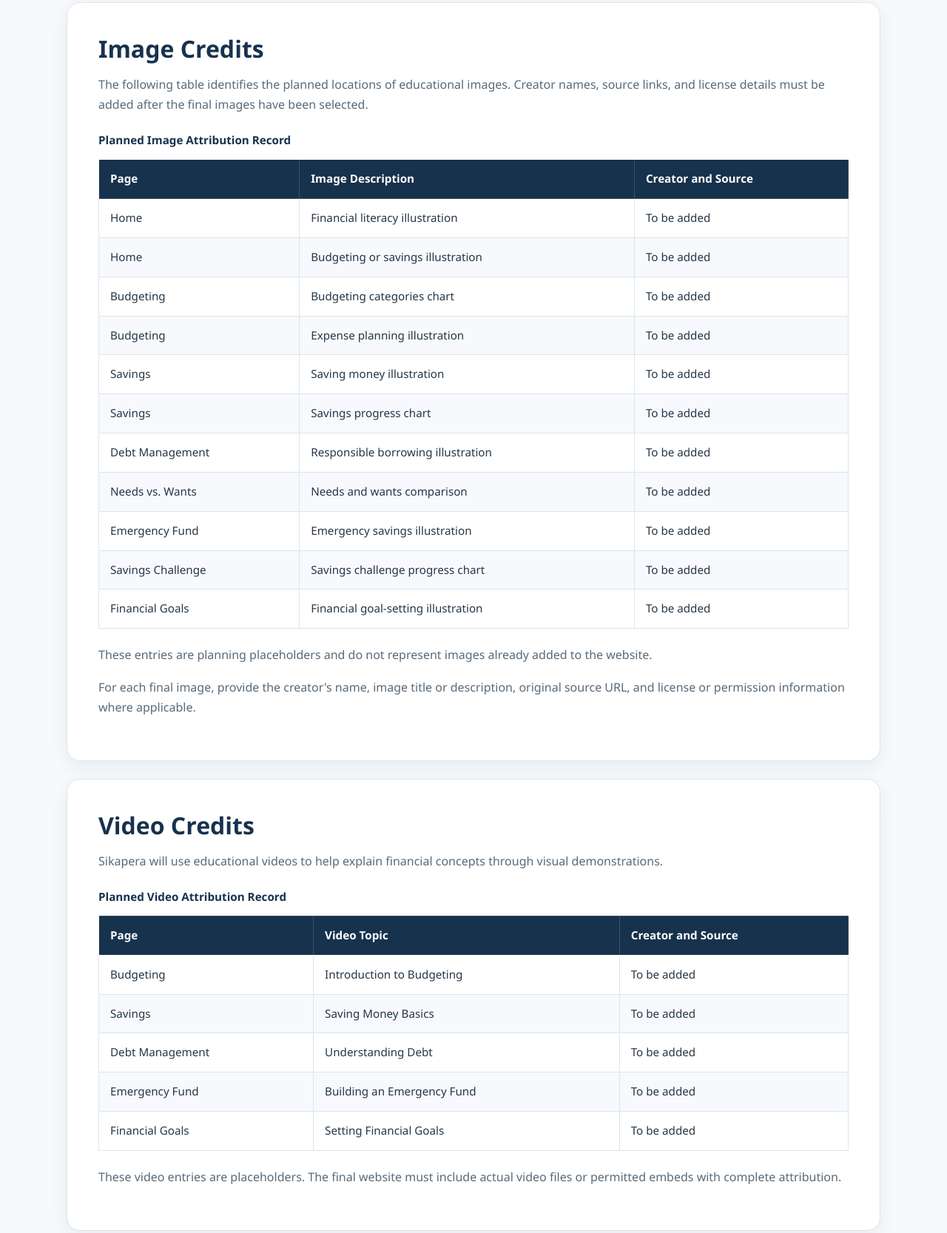
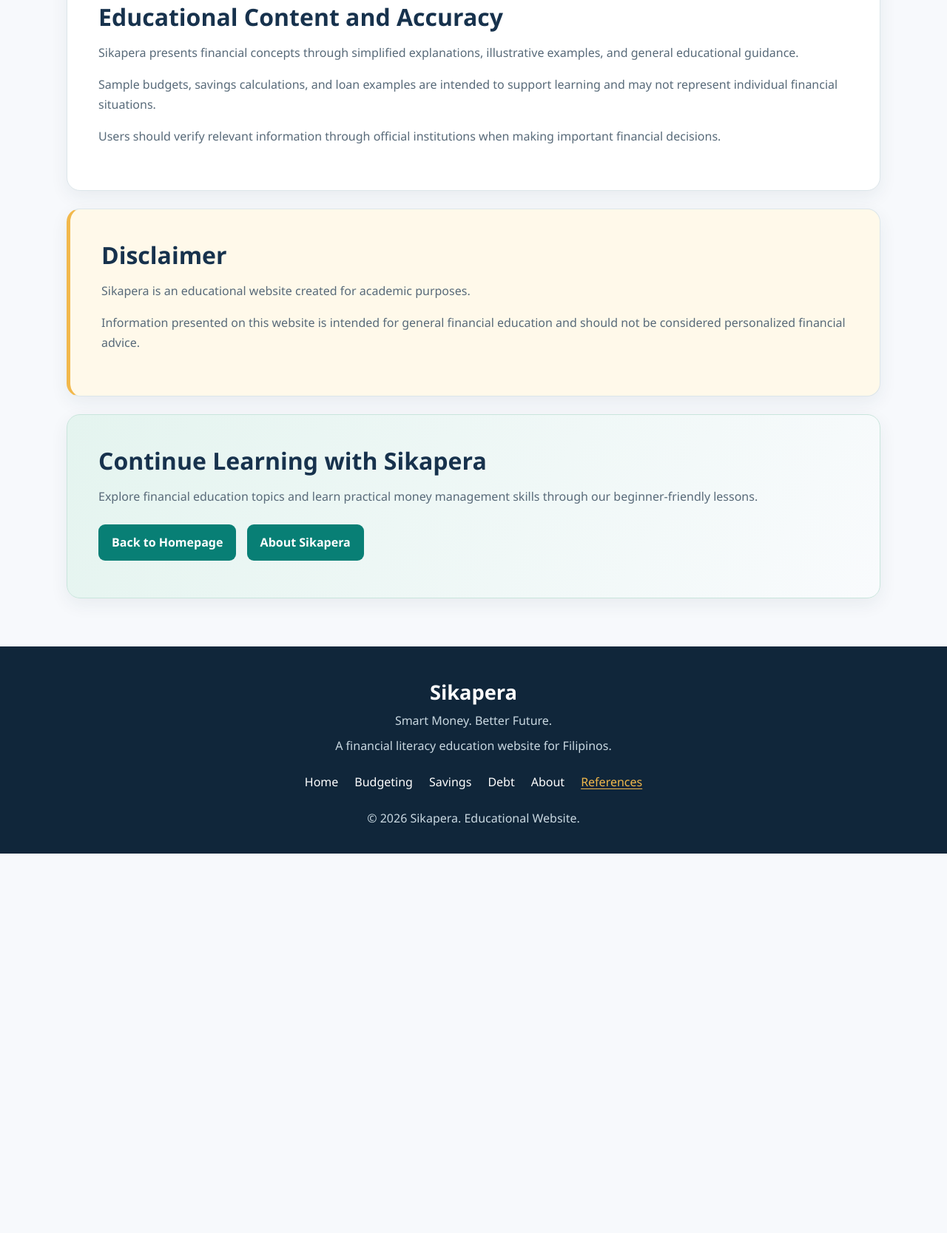
Before and after one commit to siguenzadp/Final-Project, a plain HTML site: page references.html in a window 1280 px wide. Shown: the part 2357-4024 px from the top of the page at 74% size. After the commit the page ends 3511 px from the top, so only its background shows below. Drawn offline with Linux system fonts and the light colour scheme.

Commit message:
revised some pages

```diff
--- a/references.html
+++ b/references.html
@@ -79,147 +79,8 @@
         <section id="media-attribution">
             <h2>Media Attribution</h2>
             <p>Sikapera will include educational images and videos to make financial concepts easier to understand.</p>
-            <p>All media used in the final website must have appropriate attribution and permission or licensing for the intended use.</p>
         </section>
 
-        <section id="image-credits">
-            <h2>Image Credits</h2>
-            <p>The following table identifies the planned locations of educational images. Creator names, source links, and license details must be added after the final images have been selected.</p>
-
-            <!-- COMPLETE THESE CREDITS AFTER ADDING ACTUAL IMAGES -->
-            <table>
-                <caption>Planned Image Attribution Record</caption>
-                <thead>
-                    <tr>
-                        <th scope="col">Page</th>
-                        <th scope="col">Image Description</th>
-                        <th scope="col">Creator and Source</th>
-                    </tr>
-                </thead>
-
-                <tbody>
-                    <tr>
-                        <td>Home</td>
-                        <td>Financial literacy illustration</td>
-                        <td>To be added</td>
-                    </tr>
-
-                    <tr>
-                        <td>Home</td>
-                        <td>Budgeting or savings illustration</td>
-                        <td>To be added</td>
-                    </tr>
-
-                    <tr>
-                        <td>Budgeting</td>
-                        <td>Budgeting categories chart</td>
-                        <td>To be added</td>
-                    </tr>
-
-                    <tr>
-                        <td>Budgeting</td>
-                        <td>Expense planning illustration</td>
-                        <td>To be added</td>
-                    </tr>
-
-                    <tr>
-                        <td>Savings</td>
-                        <td>Saving money illustration</td>
-                        <td>To be added</td>
-                    </tr>
-
-                    <tr>
-                        <td>Savings</td>
-                        <td>Savings progress chart</td>
-                        <td>To be added</td>
-                    </tr>
-
-                    <tr>
-                        <td>Debt Management</td>
-                        <td>Responsible borrowing illustration</td>
-                        <td>To be added</td>
-                    </tr>
-
-                    <tr>
-                        <td>Needs vs. Wants</td>
-                        <td>Needs and wants comparison</td>
-                        <td>To be added</td>
-                    </tr>
-
-                    <tr>
-                        <td>Emergency Fund</td>
-                        <td>Emergency savings illustration</td>
-                        <td>To be added</td>
-                    </tr>
-
-                    <tr>
-                        <td>Savings Challenge</td>
-                        <td>Savings challenge progress chart</td>
-                        <td>To be added</td>
-                    </tr>
-
-                    <tr>
-                        <td>Financial Goals</td>
-                        <td>Financial goal-setting illustration</td>
-                        <td>To be added</td>
-                    </tr>
-                </tbody>
-            </table>
-
-            <p>These entries are planning placeholders and do not represent images already added to the website.</p>
-            <p>For each final image, provide the creator's name, image title or description, original source URL, and license or permission information where applicable.</p>
-        </section>
-
-        <section id="video-credits">
-            <h2>Video Credits</h2>
-            <p>Sikapera will use educational videos to help explain financial concepts through visual demonstrations.</p>
-
-            <!-- COMPLETE THESE CREDITS AFTER ADDING ACTUAL VIDEOS -->
-            <table>
-                <caption>Planned Video Attribution Record</caption>
-                <thead>
-                    <tr>
-                        <th scope="col">Page</th>
-                        <th scope="col">Video Topic</th>
-                        <th scope="col">Creator and Source</th>
-                    </tr>
-                </thead>
-
-                <tbody>
-                    <tr>
-                        <td>Budgeting</td>
-                        <td>Introduction to Budgeting</td>
-                        <td>To be added</td>
-                    </tr>
-
-                    <tr>
-                        <td>Savings</td>
-                        <td>Saving Money Basics</td>
-                        <td>To be added</td>
-                    </tr>
-
-                    <tr>
-                        <td>Debt Management</td>
-                        <td>Understanding Debt</td>
-                        <td>To be added</td>
-                    </tr>
-
-                    <tr>
-                        <td>Emergency Fund</td>
-                        <td>Building an Emergency Fund</td>
-                        <td>To be added</td>
-                    </tr>
-
-                    <tr>
-                        <td>Financial Goals</td>
-                        <td>Setting Financial Goals</td>
-                        <td>To be added</td>
-                    </tr>
-                </tbody>
-            </table>
-
-            <p>These video entries are placeholders. The final website must include actual video files or permitted embeds with complete attribution.</p>
-        </section>
 
         <section id="content-accuracy">
             <h2>Educational Content and Accuracy</h2>
@@ -232,7 +93,6 @@
             <h2>Disclaimer</h2>
             <p>Sikapera is an educational website created for academic purposes.</p>
             <p>Information presented on this website is intended for general financial education and should not be considered personalized financial advice.</p>
-            <p>References and media credits will be reviewed and updated before the final website is published.</p>
         </section>
 
         <section id="next-step">
```
